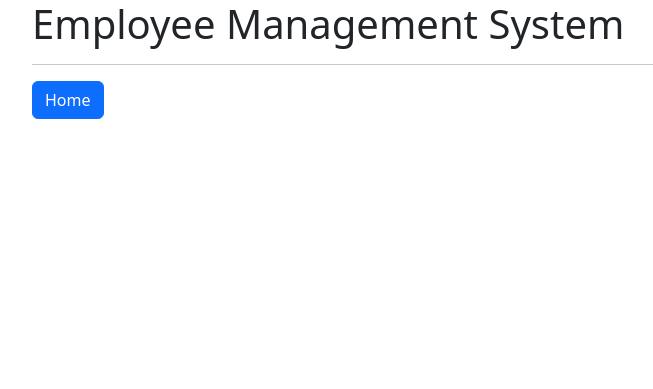
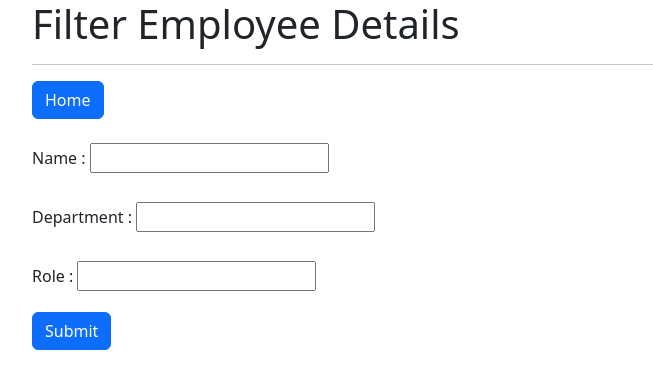
Before and after one commit to R0kib/Employee-Management, a Django app: page /filter_emp in a window 1280 px wide. Shown: the top 389 px of the page, without its empty margins (50-703 px from the left). Run offline with Django 4.2, Linux system fonts and the light colour scheme.

Commit message:
remove and filter function created

```diff
--- a/employee_management/employee/templates/add_emp.html
+++ b/employee_management/employee/templates/add_emp.html
@@ -3,12 +3,12 @@
   <head>
     <meta charset="utf-8">
     <meta name="viewport" content="width=device-width, initial-scale=1">
-    <title>Add Employee</title>
+    <title>Employee Management System</title>
     <link href="https://cdn.jsdelivr.net/npm/bootstrap@5.3.0-alpha1/dist/css/bootstrap.min.css" rel="stylesheet" integrity="sha384-GLhlTQ8iRABdZLl6O3oVMWSktQOp6b7In1Zl3/Jr59b6EGGoI1aFkw7cmDA6j6gD" crossorigin="anonymous">
   </head>
   <body>
     <div class="container">
-        <h1>Employee Management System</h1>
+        <h1>Add Employee</h1>
         <hr>
         <a class="btn btn-primary" href="/" role="button">Home</a>
         <br>
--- a/employee_management/employee/templates/all_emp.html
+++ b/employee_management/employee/templates/all_emp.html
@@ -8,7 +8,7 @@
   </head>
   <body>
     <div class="container">
-        <h1>Employee Management System</h1>
+        <h1>All Employees</h1>
         <hr>
         <a class="btn btn-primary" href="/" role="button">Home</a>
         <br>
--- a/employee_management/employee/templates/filter_emp.html
+++ b/employee_management/employee/templates/filter_emp.html
@@ -3,14 +3,30 @@
   <head>
     <meta charset="utf-8">
     <meta name="viewport" content="width=device-width, initial-scale=1">
-    <title>Filter Employee</title>
+    <title>Employee Management System</title>
     <link href="https://cdn.jsdelivr.net/npm/bootstrap@5.3.0-alpha1/dist/css/bootstrap.min.css" rel="stylesheet" integrity="sha384-GLhlTQ8iRABdZLl6O3oVMWSktQOp6b7In1Zl3/Jr59b6EGGoI1aFkw7cmDA6j6gD" crossorigin="anonymous">
   </head>
   <body>
     <div class="container">
-        <h1>Employee Management System</h1>
+        <h1>Filter Employee Details</h1>
         <hr>
         <a class="btn btn-primary" href="/" role="button">Home</a>
+        <br><br>
+        <form action="/filter_emp" method="POST">
+          {% csrf_token %}
+          <div class="mb-3">
+            <label for="name" class="form-label">Name :</label>
+            <input type="text" id="name" name="name" value="{{name}}">
+            <br> <br>
+            <label for="dept" class="form-label">Department :</label>
+            <input type="text" id="dept" name="dept" value="{{dept}}">
+            <br> <br>
+            <label for="role" class="form-label">Role :</label>
+            <input type="text" id="role" name="role" value="{{role}}">
+          </div>
+
+          <button type="submit" class="btn btn-primary">Submit</button>
+        </form>
     </div>
 
     <script src="https://cdn.jsdelivr.net/npm/bootstrap@5.3.0-alpha1/dist/js/bootstrap.bundle.min.js" integrity="sha384-w76AqPfDkMBDXo30jS1Sgez6pr3x5MlQ1ZAGC+nuZB+EYdgRZgiwxhTBTkF7CXvN" crossorigin="anonymous"></script>
--- a/employee_management/employee/urls.py
+++ b/employee_management/employee/urls.py
@@ -8,5 +8,6 @@ urlpatterns = [
     path('all_emp', views.all_emp, name='all_emp'),
     path('add_emp', views.add_emp, name='add_emp'),
     path('remove_emp', views.remove_emp, name='remove_emp'),
+    path('remove_emp/<int:emp_id>', views.remove_emp, name='remove_emp'),
     path('filter_emp', views.filter_emp, name='filter_emp'),
 ]
--- a/employee_management/employee/views.py
+++ b/employee_management/employee/views.py
@@ -1,6 +1,7 @@
 from django.shortcuts import render, HttpResponse, redirect
 from .models import Employee, Role, Department
 from datetime import datetime
+from django.db.models import Q
 # Create your views here.
 
 
@@ -43,9 +44,39 @@ def add_emp(request):
         return render(request, 'add_emp.html')
 
 
-def remove_emp(request):
-    return render(request, 'remove_emp.html')
+def remove_emp(request, emp_id=0):
+    if emp_id:
+        try:
+            emp_to_be_removed = Employee.objects.get(id=emp_id)
+            emp_to_be_removed.delete()
+            return HttpResponse("Employee removed succesfully")
+        except:
+            return HttpResponse("Please enter a valid employee id")
+    emps = Employee.objects.all()
+    context = {
+        'emps' : emps
+    }
+    return render(request, 'remove_emp.html', context)
 
 
 def filter_emp(request):
-    return render(request, 'filter_emp.html')
+    if request.method == "POST":
+        name = request.POST['name']
+        dept = request.POST['dept']
+        role = request.POST['role']
+        emps = Employee.objects.all()
+        if name:
+            emps = emps.filter( Q(first_name__icontains = name) | Q(last_name__icontains=name) )
+        if dept:
+            emps = emps.filter(dept__name__icontains = dept)
+        if role:
+            emps = emps.filter(role__name__icontains = role)
+
+        context = {
+            'emps' : emps
+        }
+        return render(request, 'all_emp.html', context)
+    elif request.method == "GET":
+        return render(request, 'filter_emp.html')
+    else:
+        return HttpResponse("Exception Occurred")
```
Also changed, not shown: employee_management/employee/templates/remove_emp.html (+13 -2 lines), employee_management/db.sqlite3.
